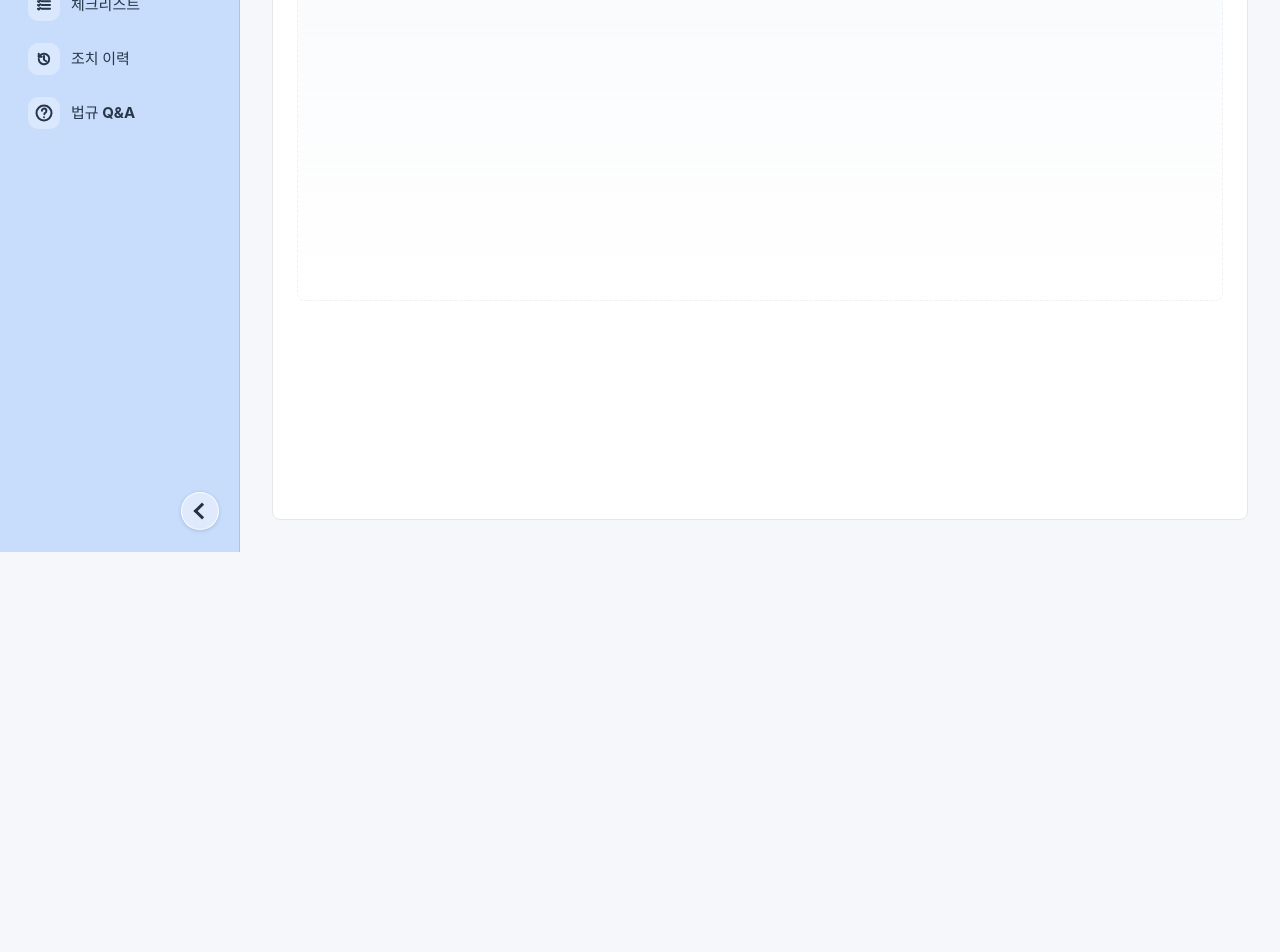
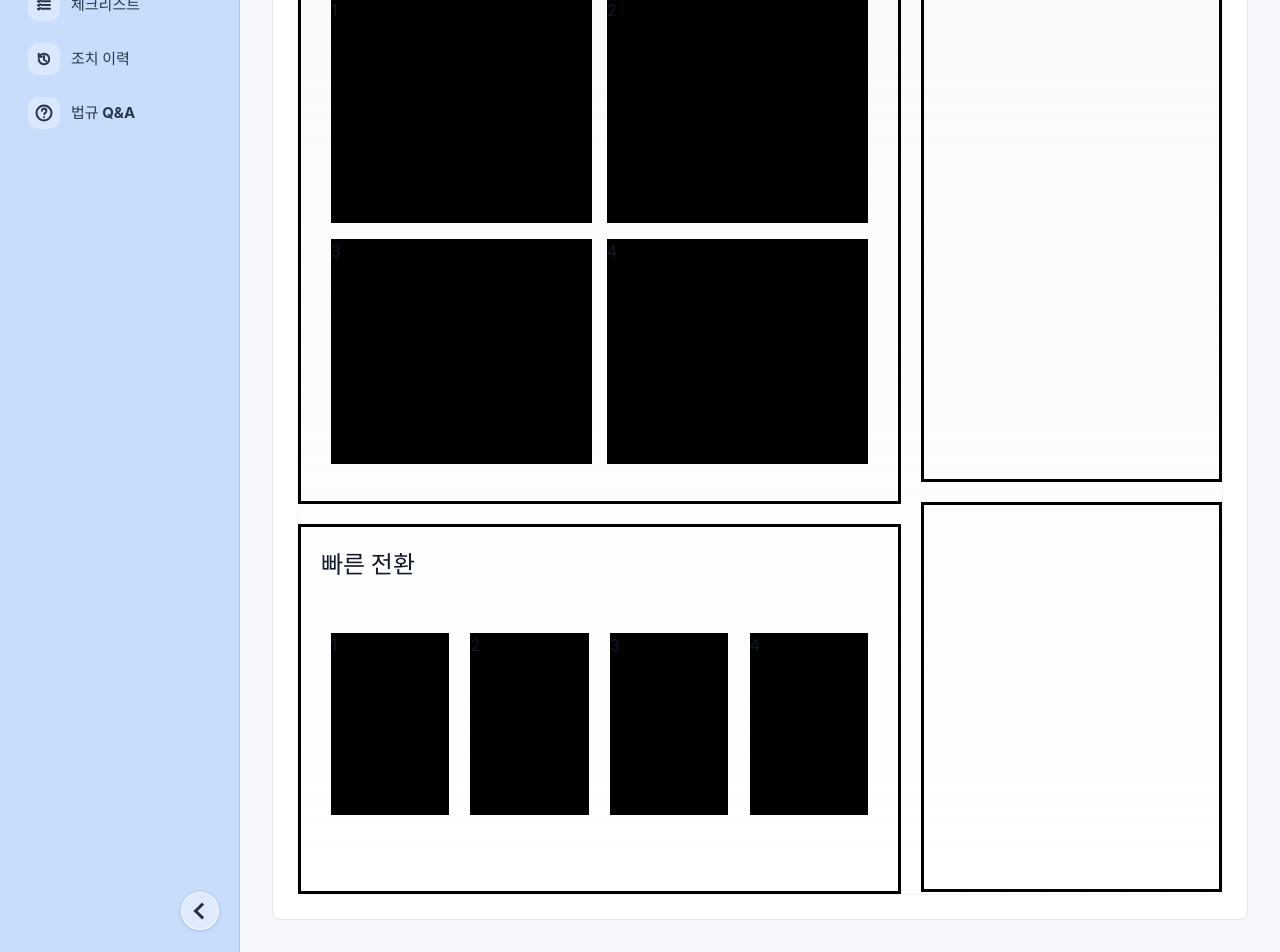
Before and after one commit to aivle-team03/frontend, a React (Vite) app: page / in a window 1280 px wide. Shown: the part 248-1200 px from the top of the page. Before the commit the page ends 800 px from the top, so only its background shows below. Built offline with nearby package versions, Linux system fonts and the light colour scheme.

Commit message:
CCTV Monitoring page 추가

```diff
--- a/src/App.jsx
+++ b/src/App.jsx
@@ -1,10 +1,11 @@
 import MainLayout from './components/layout/MainLayout.jsx'
 import HomePage from './pages/HomePage.jsx'
+import CCTVMonitoring from './pages/CCTVMonitoring.jsx'
 
 function App() {
   return (
     <MainLayout>
-      <HomePage />
+      <CCTVMonitoring />
     </MainLayout>
   )
 }
--- /dev/null
+++ b/src/pages/CCTVMonitoring.jsx
@@ -0,0 +1,49 @@
+
+import CCTVpage from '../styles/CCTVMonitoring.module.css'
+function CCTVMonitoring() {
+return (
+    <section className="dashboard-frame" aria-label="BOSS dashboard workspace">
+        <div className={CCTVpage.cctvemptyarea}>
+
+            <div className={CCTVpage.cctvSection}>
+                <div className={CCTVpage.cctvmonitoringSection}>
+                    <h2 className={CCTVpage.title}>실시간 CCTV 모니터링</h2>
+                    <div className={CCTVpage.videodashBoard}>
+                        <div className={CCTVpage.video}>1</div>
+                        <div className={CCTVpage.video}>2</div>
+                        <div className={CCTVpage.video}>3</div>
+                        <div className={CCTVpage.video}>4</div>
+                    </div>
+                </div>
+
+                <div className={CCTVpage.videoChange}>
+                    <h2 className={CCTVpage.title}>빠른 전환</h2>
+                    <div className={CCTVpage.videochangedashBoard}>
+                        <div className={CCTVpage.videoChangeFrame}>1</div>
+                        <div className={CCTVpage.videoChangeFrame}>2</div>
+                        <div className={CCTVpage.videoChangeFrame}>3</div>
+                        <div className={CCTVpage.videoChangeFrame}>4</div>
+                    </div>
+                </div>
+            </div>
+
+
+            <div className={CCTVpage.EventSection}>
+                <div className={CCTVpage.liveEvent}>
+                    <h2 className={CCTVpage.title}>실시간 알람</h2>
+                </div>
+
+                <div className={CCTVpage.emptyBox}>
+                </div>
+            </div>
+
+
+        </div>
+
+
+
+    </section>
+)
+}
+
+export default CCTVMonitoring
--- /dev/null
+++ b/src/styles/CCTVMonitoring.module.css
@@ -0,0 +1,111 @@
+
+.cctvemptyarea {
+    display: flex;
+    gap: 20px;
+    min-height: 420px;
+
+    margin: 24px;
+    border: 1px dashed var(--color-main-muted);
+    border-radius: 8px;
+    background:
+        linear-gradient(180deg, rgba(245, 247, 250, 0.72), rgba(255, 255, 255, 0.9));
+}
+
+.cctvSection{
+    display: flex;
+    flex-direction:column;
+    width: 66.66%;
+    gap: 20px;
+}
+
+
+.EventSection{
+    display: flex;
+    flex-direction:column;
+    width: 33.33%;
+    gap: 20px;
+}
+
+.cctvmonitoringSection{
+
+    display: flex;
+    flex-direction: column;
+    /* width: 66.66%; */
+    border:3px solid black;
+    align-items: center;
+
+}
+
+.title {
+    margin: 20px 20px;
+    align-self: flex-start;
+}
+
+
+
+.videodashBoard{
+
+    width: 95%;
+    background-color: rgba(182, 182, 182, 0);
+    height:500px;
+    align-items: center;
+    margin: 20px 10px;
+
+    display: flex;
+    flex-wrap: wrap;
+    justify-content: space-evenly;
+    align-content: space-evenly;
+}
+
+.videochangedashBoard{
+    display: flex;
+    width: 90%;
+    height: 50%;
+    /* background-color: black; */
+    /* margin: 20px 10px; */
+    justify-content: space-between;
+}
+
+
+.video{
+
+    width: 46%;
+    height: 45%;
+    background-color: black;
+}
+
+.videoChange{
+    display: flex;
+    flex-direction: column;
+    /* width: 33.33%; */
+    border:3px solid black;
+    align-items: center;
+    min-height: 370px;
+
+}
+
+.videoChangeFrame{
+
+    width: 22%;
+    height: 100%;
+    background-color: rgb(0, 0, 0);
+    margin-top: 30px;
+
+}
+
+.liveEvent{
+
+    display: flex;
+    flex-direction: column;
+    min-height: 600px;
+    border:3px solid black;
+    align-items: center;
+}
+
+.emptyBox{
+    display: flex;
+    flex-direction: column;
+    min-height: 390px;
+    border:3px solid black;
+    align-items: center;
+}
--- a/src/styles/layout.css
+++ b/src/styles/layout.css
@@ -323,4 +323,12 @@
     min-height: 320px;
     margin: 16px;
   }
+
+  .blank-area-blank {
+  min-height: 20px;
+  border: 10px solid #615d5d; /* 5px 두께의 회색 테두리 */
+  border-radius: 8px;     /* 네모 모서리를 살짝 부드럽게 (선택사항) */
+  margin: 16px;           /* 여백 */
+  padding: 20px;          /* 안쪽 여백 */
 }
+}
```
